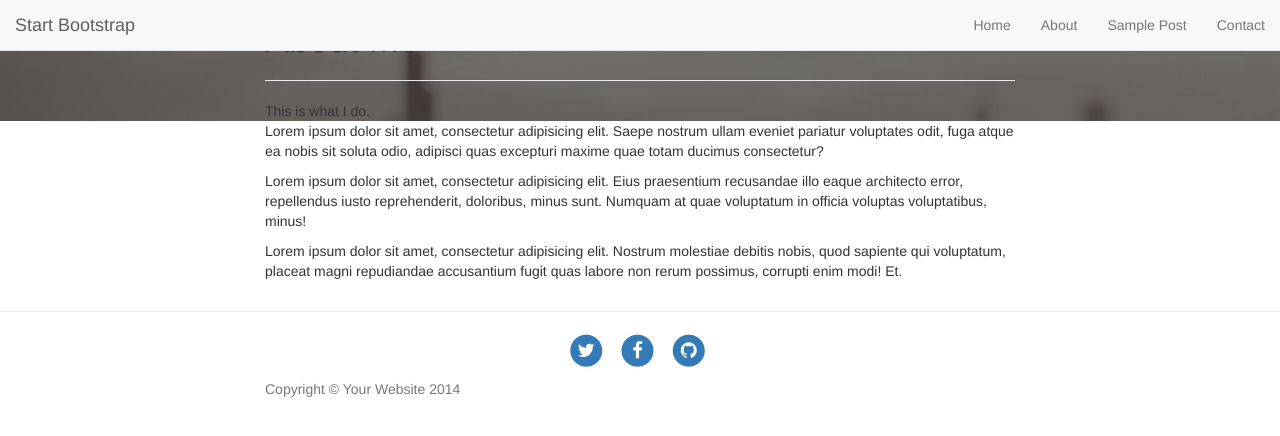
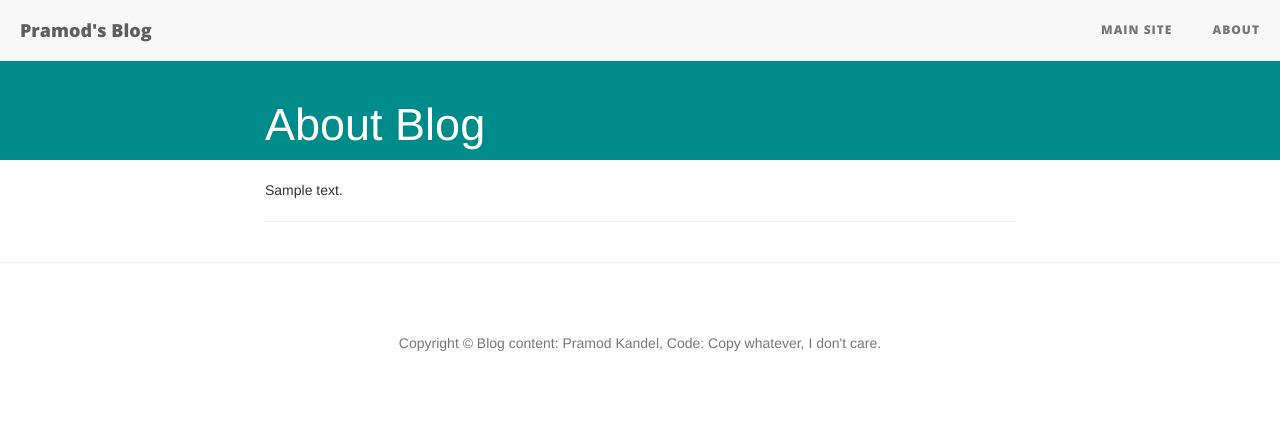
Before and after one commit to pramod2/mysite, a Django app: template blog/templates/blog/about.html in a window 1280 px wide. Shown: the top 436 px of the page. Run offline with Django 3.2, Linux system fonts and the light colour scheme; the template is opened without the code that fills it: most values are stand-ins (such as "Sample title", 1, 10 or a date in 2020); some libraries are stand-ins or nearby versions.

Commit message:
changed header background color, and added about page.

```diff
--- a/blog/static/blog/clean-blog.css
+++ b/blog/static/blog/clean-blog.css
@@ -133,9 +133,9 @@
   }
 }
 .intro-header {
-  background: #83a4d4; /* fallback for old browsers */
-  background: -webkit-linear-gradient(to left, #83a4d4 , #b6fbff); /* Chrome 10-25, Safari 5.1-6 */
-  background: linear-gradient(to left, #83a4d4 , #b6fbff); /* W3C, IE 10+/ Edge, Firefox 16+, Chrome 26+, Opera 12+, Safari 7+ */
+  background: #008B8B; /* fallback for old browsers */
+  /*background: -webkit-linear-gradient(to left, #83a4d4 , #b6fbff); /* Chrome 10-25, Safari 5.1-6 */
+  /*background: linear-gradient(to left, #83a4d4 , #b6fbff); /* W3C, IE 10+/ Edge, Firefox 16+, Chrome 26+, Opera 12+, Safari 7+ */
   /*background: no-repeat center center;*/
   background-attachment: scroll;
   -webkit-background-size: cover;
--- a/blog/templates/blog/about.html
+++ b/blog/templates/blog/about.html
@@ -1,149 +1,38 @@
-<!DOCTYPE html>
-<html lang="en">
+{% extends 'blog/base.html' %}
+{% block head_title %}{{ post.title }}{% endblock %}
 
-<head>
-
-    <meta charset="utf-8">
-    <meta http-equiv="X-UA-Compatible" content="IE=edge">
-    <meta name="viewport" content="width=device-width, initial-scale=1">
-    <meta name="description" content="">
-    <meta name="author" content="">
-
-    <title>Clean Blog - About</title>
-
-    <!-- Bootstrap Core CSS -->
-    <link href="css/bootstrap.min.css" rel="stylesheet">
-
-    <!-- Custom CSS -->
-    <link href="css/clean-blog.min.css" rel="stylesheet">
-
-    <!-- Custom Fonts -->
-    <link href="http://maxcdn.bootstrapcdn.com/font-awesome/4.1.0/css/font-awesome.min.css" rel="stylesheet" type="text/css">
-    <link href='http://fonts.googleapis.com/css?family=Lora:400,700,400italic,700italic' rel='stylesheet' type='text/css'>
-    <link href='http://fonts.googleapis.com/css?family=Open+Sans:300italic,400italic,600italic,700italic,800italic,400,300,600,700,800' rel='stylesheet' type='text/css'>
-
-    <!-- HTML5 Shim and Respond.js IE8 support of HTML5 elements and media queries -->
-    <!-- WARNING: Respond.js doesn't work if you view the page via file:// -->
-    <!--[if lt IE 9]>
-        <script src="https://oss.maxcdn.com/libs/html5shiv/3.7.0/html5shiv.js"></script>
-        <script src="https://oss.maxcdn.com/libs/respond.js/1.4.2/respond.min.js"></script>
-    <![endif]-->
-
-</head>
-
-<body>
-
-    <!-- Navigation -->
-    <nav class="navbar navbar-default navbar-custom navbar-fixed-top">
-        <div class="container-fluid">
-            <!-- Brand and toggle get grouped for better mobile display -->
-            <div class="navbar-header page-scroll">
-                <button type="button" class="navbar-toggle" data-toggle="collapse" data-target="#bs-example-navbar-collapse-1">
-                    <span class="sr-only">Toggle navigation</span>
-                    <span class="icon-bar"></span>
-                    <span class="icon-bar"></span>
-                    <span class="icon-bar"></span>
-                </button>
-                <a class="navbar-brand" href="index.html">Start Bootstrap</a>
-            </div>
-
-            <!-- Collect the nav links, forms, and other content for toggling -->
-            <div class="collapse navbar-collapse" id="bs-example-navbar-collapse-1">
-                <ul class="nav navbar-nav navbar-right">
-                    <li>
-                        <a href="index.html">Home</a>
-                    </li>
-                    <li>
-                        <a href="about.html">About</a>
-                    </li>
-                    <li>
-                        <a href="post.html">Sample Post</a>
-                    </li>
-                    <li>
-                        <a href="contact.html">Contact</a>
-                    </li>
-                </ul>
-            </div>
-            <!-- /.navbar-collapse -->
-        </div>
-        <!-- /.container -->
-    </nav>
+{% block page-heading %}
 
     <!-- Page Header -->
       <!-- Set your background image for this header on the line below. -->
-    <header class="intro-header" style="background-image: url('img/about-bg.jpg')">
+  <header class="intro-header">
       <div class="container">
           <div class="row">
               <div class="col-lg-8 col-lg-offset-2 col-md-10 col-md-offset-1">
-                    <div class="page-heading">
-                        <h1>About Me</h1>
-                        <hr class="small">
-                        <span class="subheading">This is what I do.</span>
+                  <div class="site-heading">
+                      <div class="post-title">
+                        <h1>About Blog</h1>
+                        <!--<span class="subheading">Stories To Share</span> -->
+                      </div>
                   </div>
               </div>
           </div>
       </div>
   </header>
 
-    <!-- Main Content -->
-    <div class="container">
-        <div class="row">
-            <div class="col-lg-8 col-lg-offset-2 col-md-10 col-md-offset-1">
-                <p>Lorem ipsum dolor sit amet, consectetur adipisicing elit. Saepe nostrum ullam eveniet pariatur voluptates odit, fuga atque ea nobis sit soluta odio, adipisci quas excepturi maxime quae totam ducimus consectetur?</p>
-                <p>Lorem ipsum dolor sit amet, consectetur adipisicing elit. Eius praesentium recusandae illo eaque architecto error, repellendus iusto reprehenderit, doloribus, minus sunt. Numquam at quae voluptatum in officia voluptas voluptatibus, minus!</p>
-                <p>Lorem ipsum dolor sit amet, consectetur adipisicing elit. Nostrum molestiae debitis nobis, quod sapiente qui voluptatum, placeat magni repudiandae accusantium fugit quas labore non rerum possimus, corrupti enim modi! Et.</p>
+
+{% endblock %}
+
+{% block main-body %}
+
+<div class="post">
+  <div class="post-body">
+    <p>
+    {{ post.body | safe }}
+    </p>
   </div>
-        </div>
+  <hr>
 </div>
 
-    <hr>
 
-    <!-- Footer -->
-    <footer>
-        <div class="container">
-            <div class="row">
-                <div class="col-lg-8 col-lg-offset-2 col-md-10 col-md-offset-1">
-                    <ul class="list-inline text-center">
-                        <li>
-                            <a href="#">
-                                <span class="fa-stack fa-lg">
-                                    <i class="fa fa-circle fa-stack-2x"></i>
-                                    <i class="fa fa-twitter fa-stack-1x fa-inverse"></i>
-                                </span>
-                            </a>
-                        </li>
-                        <li>
-                            <a href="#">
-                                <span class="fa-stack fa-lg">
-                                    <i class="fa fa-circle fa-stack-2x"></i>
-                                    <i class="fa fa-facebook fa-stack-1x fa-inverse"></i>
-                                </span>
-                            </a>
-                        </li>
-                        <li>
-                            <a href="#">
-                                <span class="fa-stack fa-lg">
-                                    <i class="fa fa-circle fa-stack-2x"></i>
-                                    <i class="fa fa-github fa-stack-1x fa-inverse"></i>
-                                </span>
-                            </a>
-                        </li>
-                    </ul>
-                    <p class="copyright text-muted">Copyright &copy; Your Website 2014</p>
-                </div>
-            </div>
-        </div>
-    </footer>
-
-    <!-- jQuery -->
-    <script src="js/jquery.js"></script>
-
-    <!-- Bootstrap Core JavaScript -->
-    <script src="js/bootstrap.min.js"></script>
-
-    <!-- Custom Theme JavaScript -->
-    <script src="js/clean-blog.min.js"></script>
-
-</body>
-
-</html>
+{% endblock %}
--- a/blog/templates/blog/base.html
+++ b/blog/templates/blog/base.html
@@ -70,11 +70,11 @@
                     <li>
                         <a href="/">Main Site</a>
                     </li>
-                    <!--
+
                     <li>
-                        <a href="about.html">About</a>
+                        <a href="/blog/about.html">About</a>
                     </li>
-                    -->
+
                 </ul>
             </div>
             <!-- /.navbar-collapse -->
--- a/blog/urls.py
+++ b/blog/urls.py
@@ -4,11 +4,14 @@
 urlpatterns = [
     url(r'^$', views.index, name='index'),
     url(
-        r'^view/(?P<slug>[^\.]+).html',
+        r'^post/(?P<slug>[^\.]+).html',
         views.post,
         name='view_blog_post'),
     url(
         r'^category/(?P<slug>[^\.]+).html',
         views.category,
         name='view_blog_category'),
+    url(
+        r'^about.html',
+        views.about_blog),
 ]
--- a/blog/views.py
+++ b/blog/views.py
@@ -20,3 +20,8 @@
         'category': category,
         'recent_posts': Post.objects.filter(is_published=True).filter(categories=category).order_by('-published_date')[:5]
     })
+
+#hardcode the slug here, which should always be "about"
+def about_blog(request):
+    post = get_object_or_404(Post, slug="about")
+    return render_to_response('blog/about.html', {'post':post})
```
Also changed, not shown: blog/models.py (line endings or trailing spaces). Lines whose indentation alone changed are shown as unchanged.
